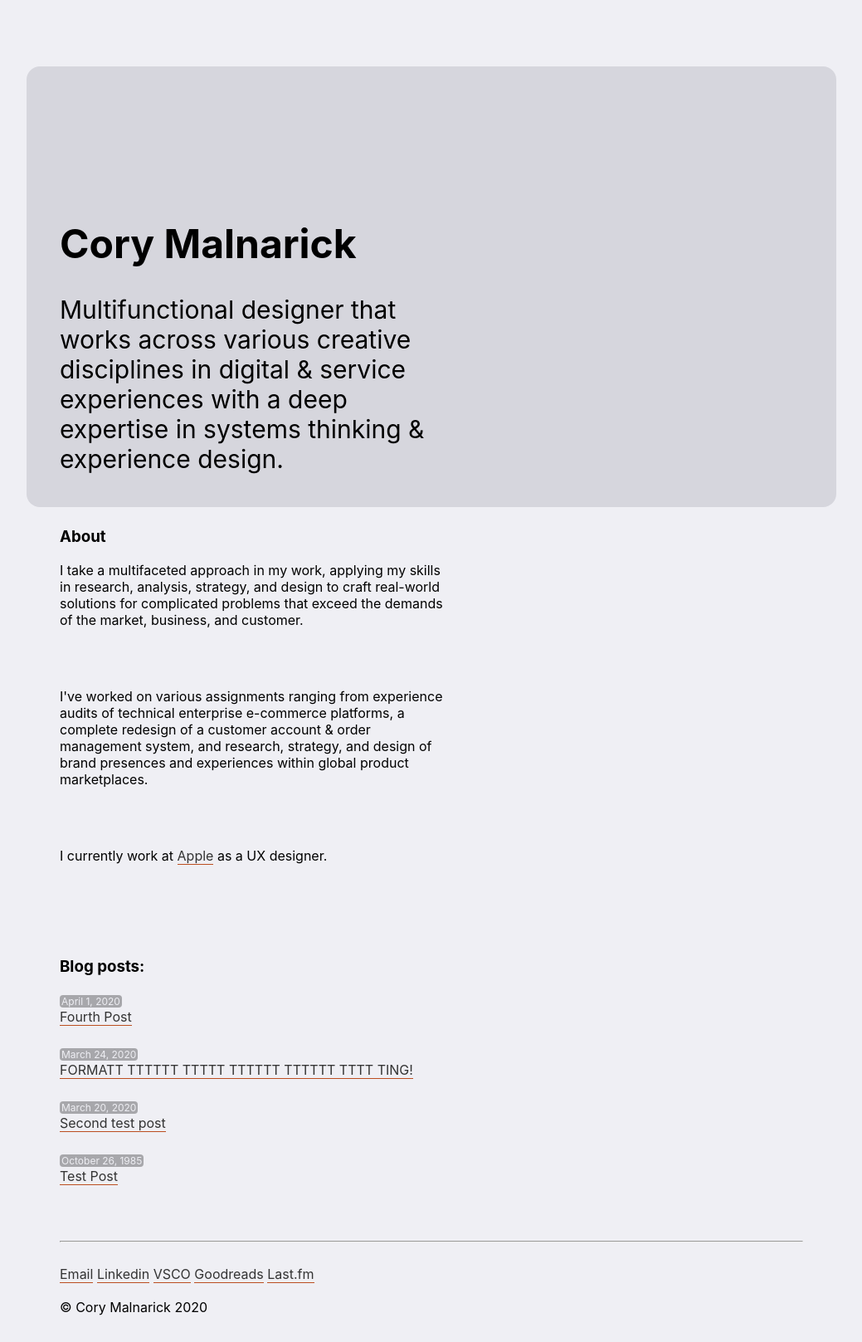
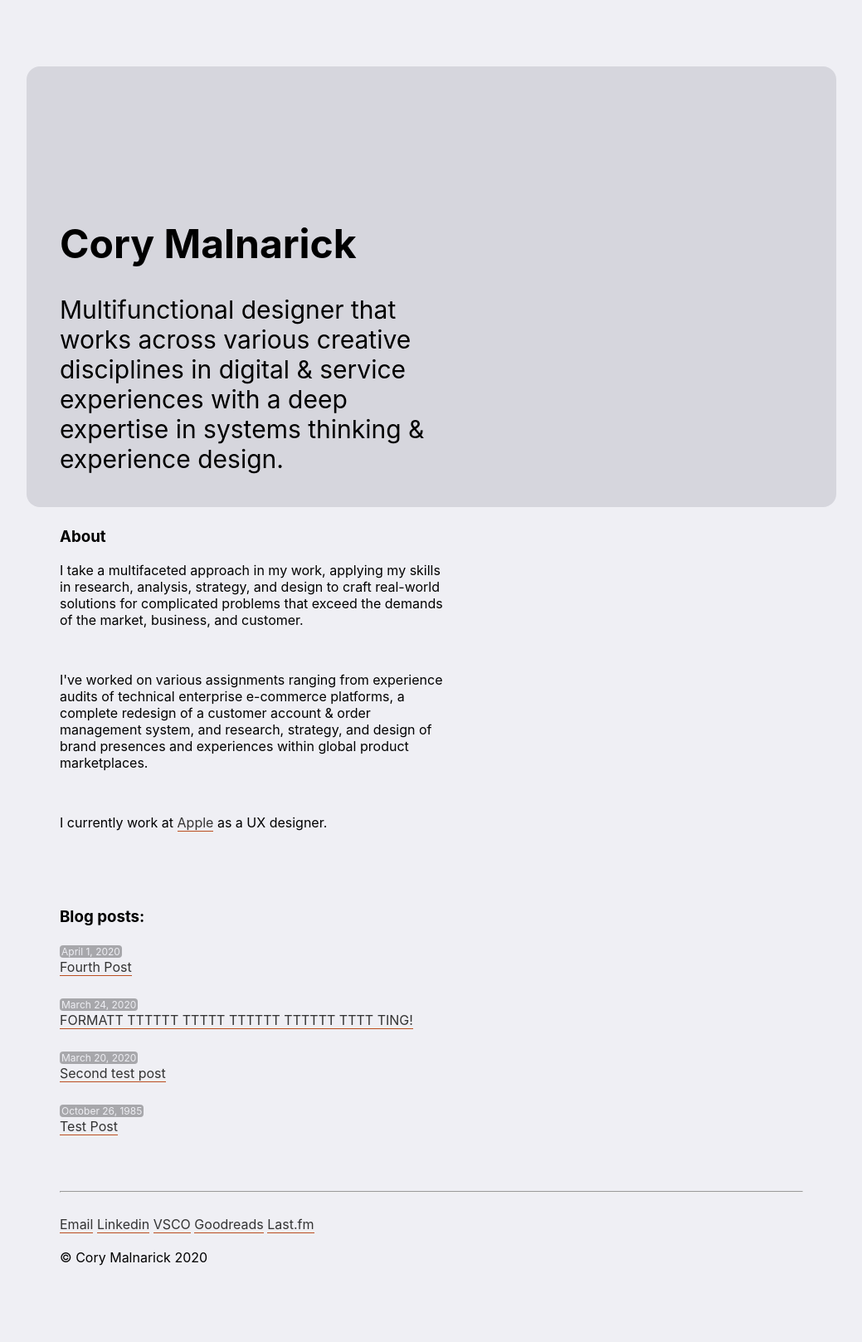
Before and after one commit to foundmonster/foundmonster.github.io, a Jekyll site: the page built from index.html, in a window 1280 px wide. Shown: the whole page at 83% size, without its empty margins (120-1159 px from the left). Built offline with Jekyll 4.4.1, drawn with Linux system fonts in a browser that asks for light colours; after the commit the page ends 1557 px from its top, so only the background shows below that.

Commit message:
updating number of breaks

```diff
--- a/index.html
+++ b/index.html
@@ -8,11 +8,11 @@ title: Cory Malnarick
 	<p class="homecard-body">Multifunctional designer that works across various creative disciplines in digital & service experiences with a deep expertise in systems thinking & experience design.</p>
 </div>
 <h3>About</h3>
-<p class="p-home">I take a multifaceted approach in my work, applying my skills in research, analysis, strategy, and design to craft real-world solutions for complicated problems that exceed the demands of the market, business, and customer.</p> <br>
+<p class="p-home">I take a multifaceted approach in my work, applying my skills in research, analysis, strategy, and design to craft real-world solutions for complicated problems that exceed the demands of the market, business, and customer.</p>
 <br>
-<p class="p-home">I've worked on various assignments ranging from experience audits of technical enterprise e-commerce platforms, a complete redesign of a customer account & order management system, and research, strategy, and design of brand presences and experiences within global product marketplaces.</p><br>
+<p class="p-home">I've worked on various assignments ranging from experience audits of technical enterprise e-commerce platforms, a complete redesign of a customer account & order management system, and research, strategy, and design of brand presences and experiences within global product marketplaces.</p>
 <br>
-<p class="p-home">I currently work at <a href="https://apple.com">Apple</a> as a UX designer.</p><br>
+<p class="p-home">I currently work at <a href="https://apple.com">Apple</a> as a UX designer.</p>
 <br>
 <ul><h3>Blog posts:</h3>
 {% for post in site.posts %}
```
